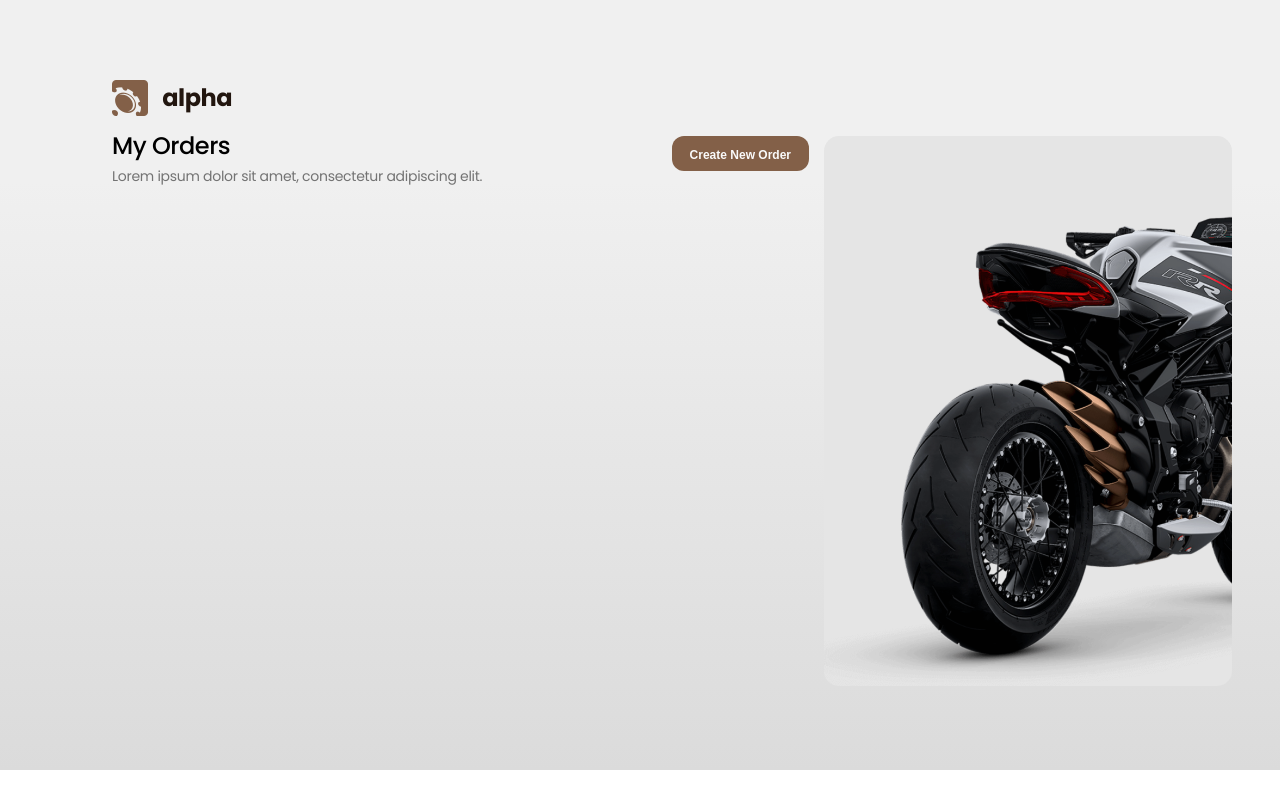
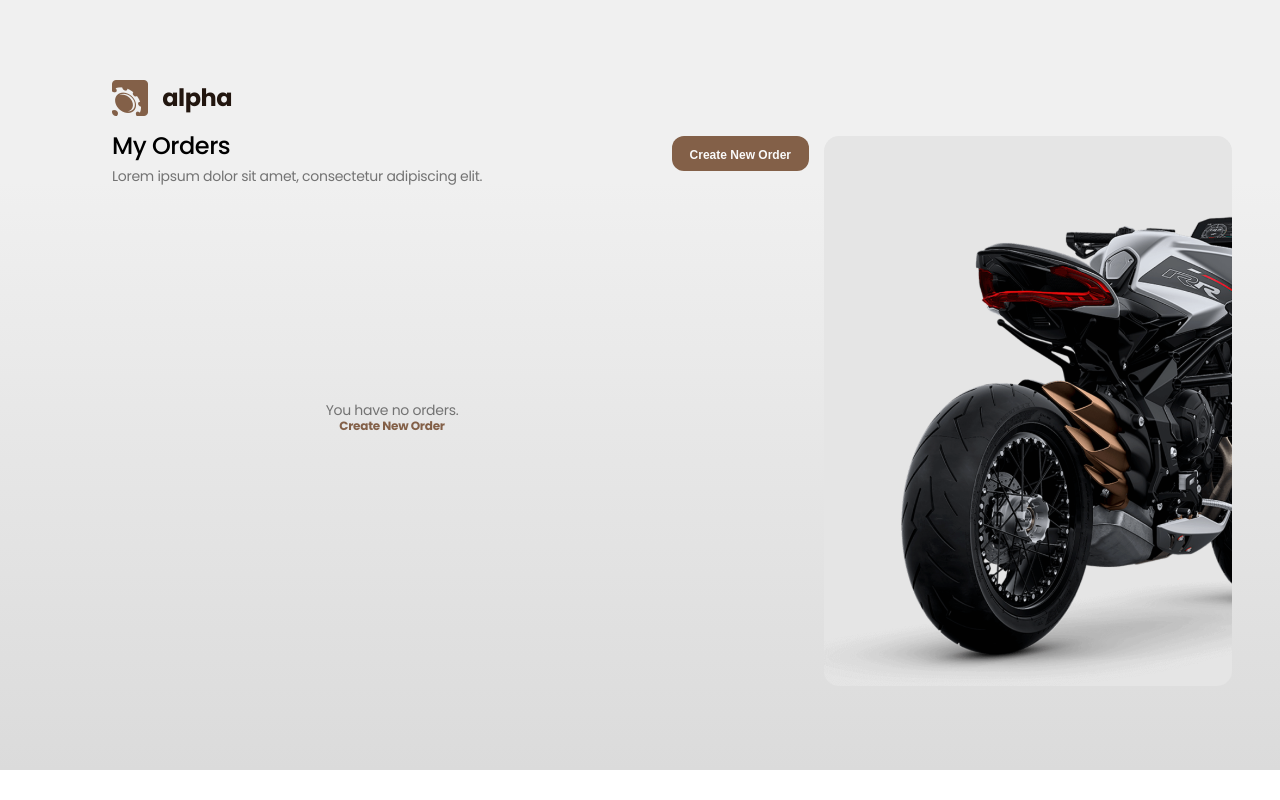
Before and after one commit to GabrijelaJuricic/alpha_service_project, a React (Create React App) app: page / in a window 1280 px wide. Both pictures are taken after typing "name@example.com" into the empty fields and a click on the button "Continue". Shown: the top 800 px of the page. Built offline with nearby package versions, Linux system fonts and the light colour scheme.

Commit message:
Uncomment no-orders placeholder

```diff
--- a/src/components/MyOrders.js
+++ b/src/components/MyOrders.js
@@ -21,10 +21,10 @@ const MyOrders = () => {
           <h2>My Orders</h2>
           <p>Lorem ipsum dolor sit amet, consectetur adipiscing elit.</p>
         </div>
-        {/* <div className="no-orders">
+        <div className="no-orders">
           <p>You have no orders.</p>
           <a href="">Create New Order</a>
-        </div> */}
+        </div>
       </div>
       <div className="my-order-right-side">
         <button className="my-orders-btn" onClick={pageHandler}>
```
